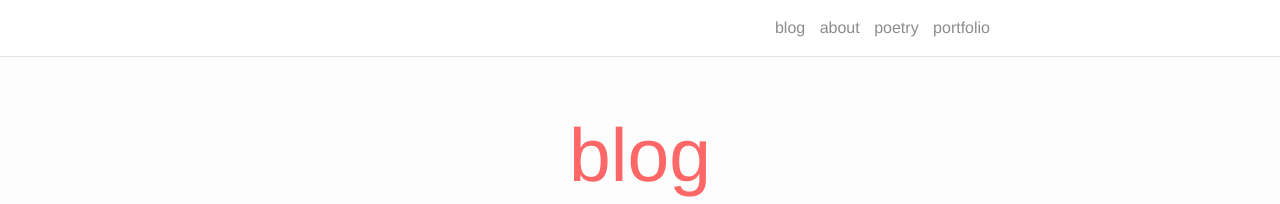
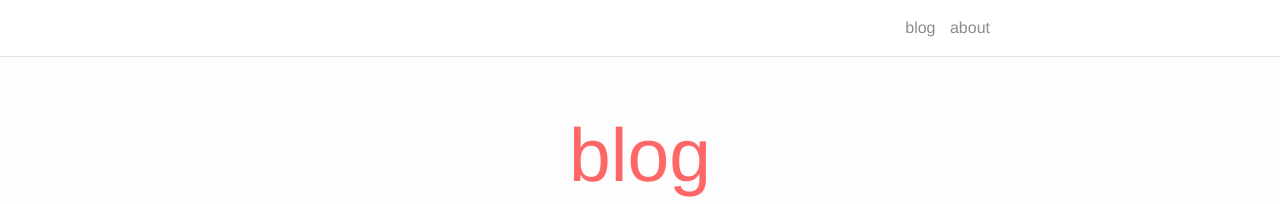
Before and after one commit to yunjae2/yunjae2.github.io, a Jekyll site: the page built from index.html, in a window 1280 px wide. Shown: the top 204 px of the page. Built offline with Jekyll 4.4.1, drawn with Linux system fonts in a browser that asks for light colours; nearby versions of some CDN libraries; the list of posts is cut into pages by our own code.

Commit message:
Fix bug in the last commit

```diff
--- a/_config.yml
+++ b/_config.yml
@@ -25,4 +25,4 @@ collections:
     output: true
     permalink: /poetry/:path/
 
-exclude: poetry.md portfolio.md
+exclude: poetry.md, portfolio.md
```
